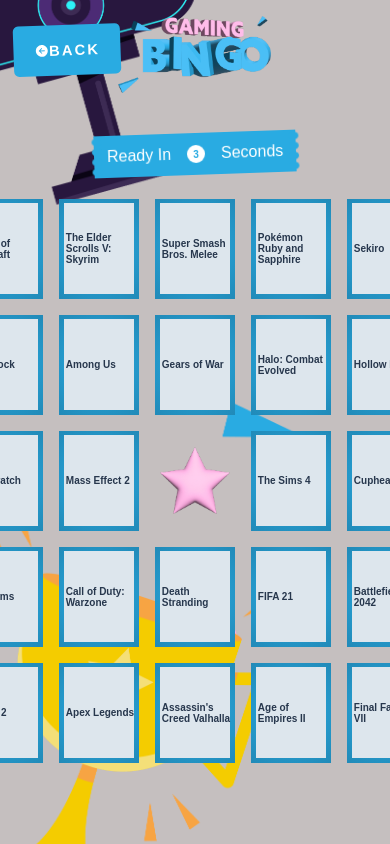
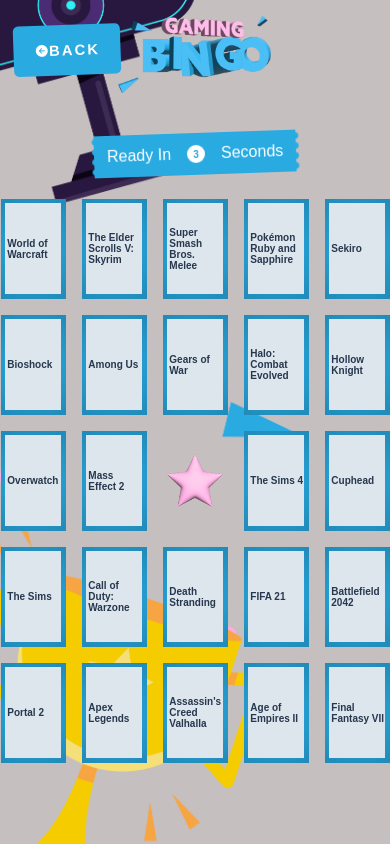
Before and after one commit to ilkersatir/bingo, a React (Create React App) app: page /singleplayer in a window 390 px wide. Built offline with nearby package versions, Linux system fonts and the light colour scheme.

Commit message:
responsive fix

```diff
--- a/src/components/board/Board.style.scss
+++ b/src/components/board/Board.style.scss
@@ -93,7 +93,7 @@
 	}
 
 	.board-card {
-		width: 80px;
+		width: 65px;
 		height: 100px;
 		font-size: small;
 		padding: 0.3rem;
```
